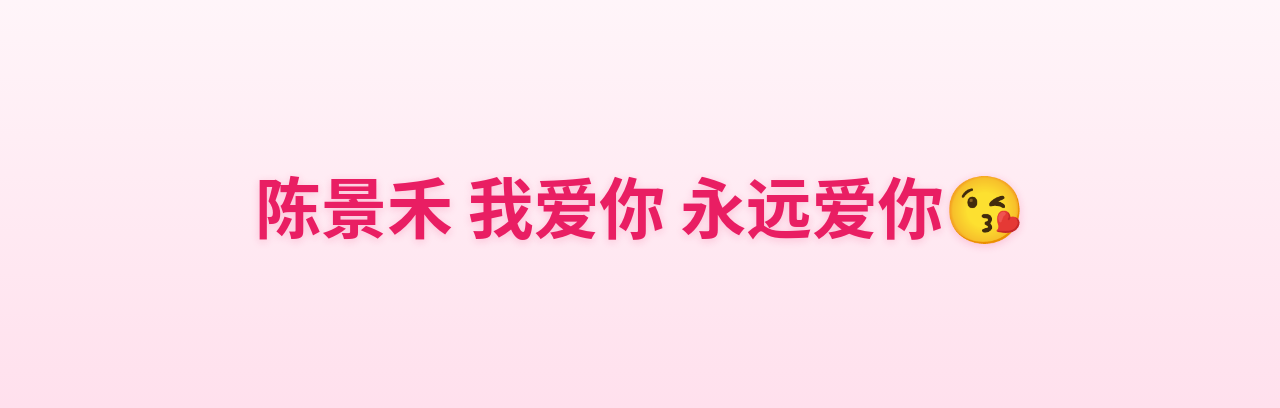
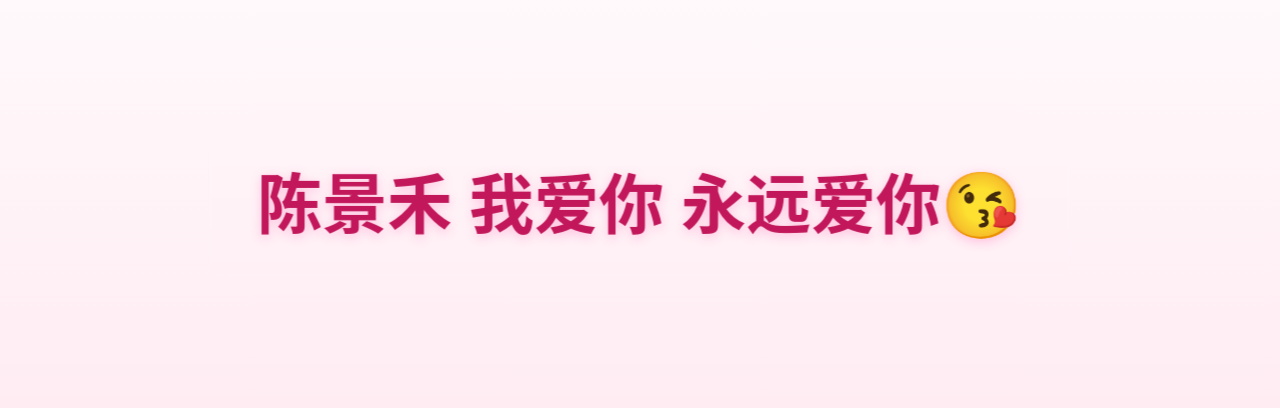
Before and after one commit to DrLogicBox/DrLogicBox.github.io, a plain HTML site: page index.html in a window 1280 px wide. Shown: the part 196-604 px from the top of the page. Drawn offline with Linux system fonts and the light colour scheme.

Commit message:
Update index.html

```diff
--- a/index.html
+++ b/index.html
@@ -2,59 +2,47 @@
 <html lang="zh-CN">
 <head>
   <meta charset="utf-8" />
-  <meta name="viewport" content="width=device-width, initial-scale=1" />
+  <meta name="viewport" content="width=device-width,initial-scale=1" />
   <title>520</title>
   <style>
-    /* 全局与背景 */
-    :root {
-      --bg-start: #ffffff;   /* 白 */
-      --bg-end:   #ffd6e7;   /* 粉 */
-      --text:     #e91e63;   /* 玫红 */
+    :root{
+      --pink: #ffc0cb;
+      --pink-soft: #ffe6ef;
+      --text: #c2185b;
     }
-    html, body {
-      height: 100%;
-      margin: 0;
+    html,body{
+      height:100%;
+      margin:0;
     }
-    body {
-      display: flex;
-      align-items: center;
-      justify-content: center;
-      background: linear-gradient(to bottom, var(--bg-start), var(--bg-end));
-      font-family: ui-rounded, "SF Pro Rounded", "PingFang SC", "Hiragino Sans GB",
-                   "Microsoft YaHei", "Noto Sans CJK SC", system-ui, -apple-system,
-                   Segoe UI, Roboto, Arial, sans-serif;
+    body{
+      display:flex;
+      align-items:center;
+      justify-content:center;
+      text-align:center;
+      background: linear-gradient(to bottom, #ffffff 0%, var(--pink-soft) 100%);
+      font-family: "PingFang SC","Segoe UI",Roboto,Helvetica,Arial,"Noto Sans CJK SC","Microsoft YaHei",sans-serif;
+    }
+    .content{
+      padding: 2rem 3rem;
+      border-radius: 20px;
       color: var(--text);
-      text-rendering: optimizeLegibility;
+      font-size: clamp(28px, 6vw, 64px);
+      font-weight: 700;
+      line-height: 1.25;
+      text-shadow: 0 2px 10px rgba(255,105,180,.35);
+      backdrop-filter: blur(2px);
       -webkit-font-smoothing: antialiased;
       -moz-osx-font-smoothing: grayscale;
+      /* 小小的呼吸动画，更有心跳感 */
+      animation: breathe 3s ease-in-out infinite;
     }
-
-    /* 中央文案 */
-    .center {
-      text-align: center;
-      font-weight: 700;
-      line-height: 1.25;
-      /* 自适应字号：移动端略小，桌面更大 */
-      font-size: clamp(28px, 6vw, 64px);
-      text-shadow: 0 2px 8px rgba(233, 30, 99, 0.2);
-      padding: 0 1rem;
-      user-select: none;
-    }
-
-    /* 可选的小心动动画（轻微跳动） */
-    .pulse {
-      display: inline-block;
-      animation: pulse 2.2s ease-in-out infinite;
-    }
-    @keyframes pulse {
-      0%, 100% { transform: scale(1); }
-      50%      { transform: scale(1.05); }
+    @keyframes breathe{
+      0%,100%{ transform: scale(1); }
+      50%{ transform: scale(1.02); }
     }
   </style>
 </head>
 <body>
-  <div class="center">
-    <span class="pulse">陈景禾 我爱你 永远爱你😘</span>
-  </div>
+  <div class="content">陈景禾 我爱你 永远爱你😘</div>
 </body>
 </html>
```
